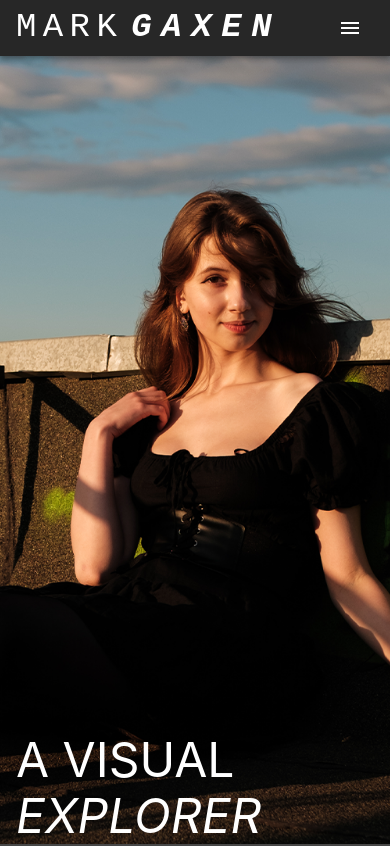
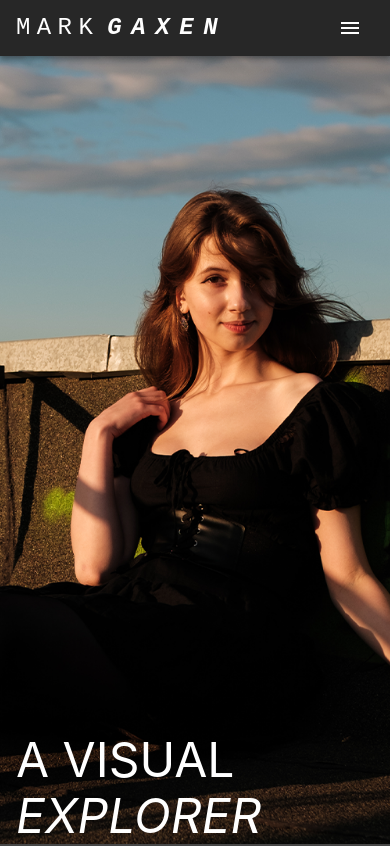
Before and after one commit to vburtelov/gaxenru, a Next.js app: page / in a window 390 px wide. Shown: the top 846 px of the page. Built offline with nearby package versions, Linux system fonts and the light colour scheme.

Commit message:
some changes

```diff
--- a/components/Header.jsx
+++ b/components/Header.jsx
@@ -1,6 +1,7 @@
 /*
  * @author Vadim Burtelov https://burtelov.ru/
  */
+"use client";
 import * as React from "react";
 import AppBar from "@mui/material/AppBar";
 import Box from "@mui/material/Box";
@@ -14,7 +15,7 @@ import Button from "@mui/material/Button";
 import MenuItem from "@mui/material/MenuItem";
 import Link from "@mui/material/Link";
 import {usePathname} from "next/navigation";
-import {Stack} from "@mui/material";
+import {Stack, useMediaQuery, useTheme} from "@mui/material";
 
 const pages = [
     {title: "TG", slug: "/#telegram"},
@@ -25,6 +26,8 @@ const pages = [
 ];
 
 export default function ResponsiveAppBar() {
+    const theme = useTheme();
+    const isMdScreen = useMediaQuery(theme.breakpoints.down('md'));
     const pathname = usePathname();
     const [anchorElNav, setAnchorElNav] = React.useState(null);
 
@@ -49,7 +52,7 @@ export default function ResponsiveAppBar() {
                     >
                         <Stack direction="row">
                             <Typography
-                                variant="h4"
+                                variant={isMdScreen ? 'h5' : 'h4'}
                                 sx={{
                                     mr: 1,
                                     display: "flex",
@@ -60,7 +63,7 @@ export default function ResponsiveAppBar() {
                             >
                                 MARK
                             </Typography>
-                            <Typography variant="h4"
+                            <Typography variant={isMdScreen ? 'h5' : 'h4'}
                                         sx={{
                                             mr: 2,
                                             display: "flex",
```
